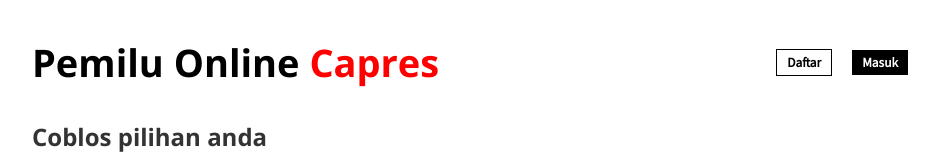
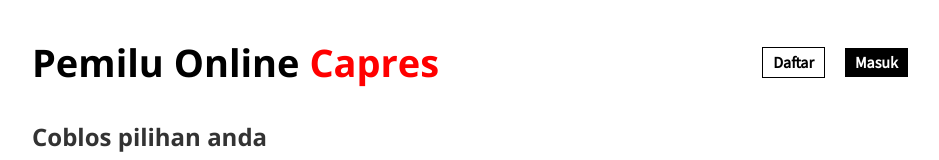
Before and after one commit to rendi12345678/web-capres, a React (Create React App) app: page / in a window 1280 px wide. Shown: the top 160 px of the page, without its empty margins (170-1109 px from the left). Built offline with nearby package versions, Linux system fonts and the light colour scheme; no server answers; the HTML template or start-up script is replaced by a standard one.

Commit message:
Changed loader border color and added font size to button header

```diff
--- a/src/App.css
+++ b/src/App.css
@@ -74,6 +74,7 @@ body {
   padding: 0.4rem 1rem;
   background: var(--accent-color);
   font-family: "Source Sans 3", sans-serif;
+  font-size: var(--body-text);
   font-weight: 900;
   border: 0;
   transition: 300ms ease-in-out;
@@ -384,7 +385,7 @@ select {
   position:fixed;
   width: 48px;
   height: 48px;
-  border: 5px solid #fff;
+  border: 5px solid var(--contrast-color);
   border-bottom-color: transparent;
   border-radius: 50%;
   display: block;
```
